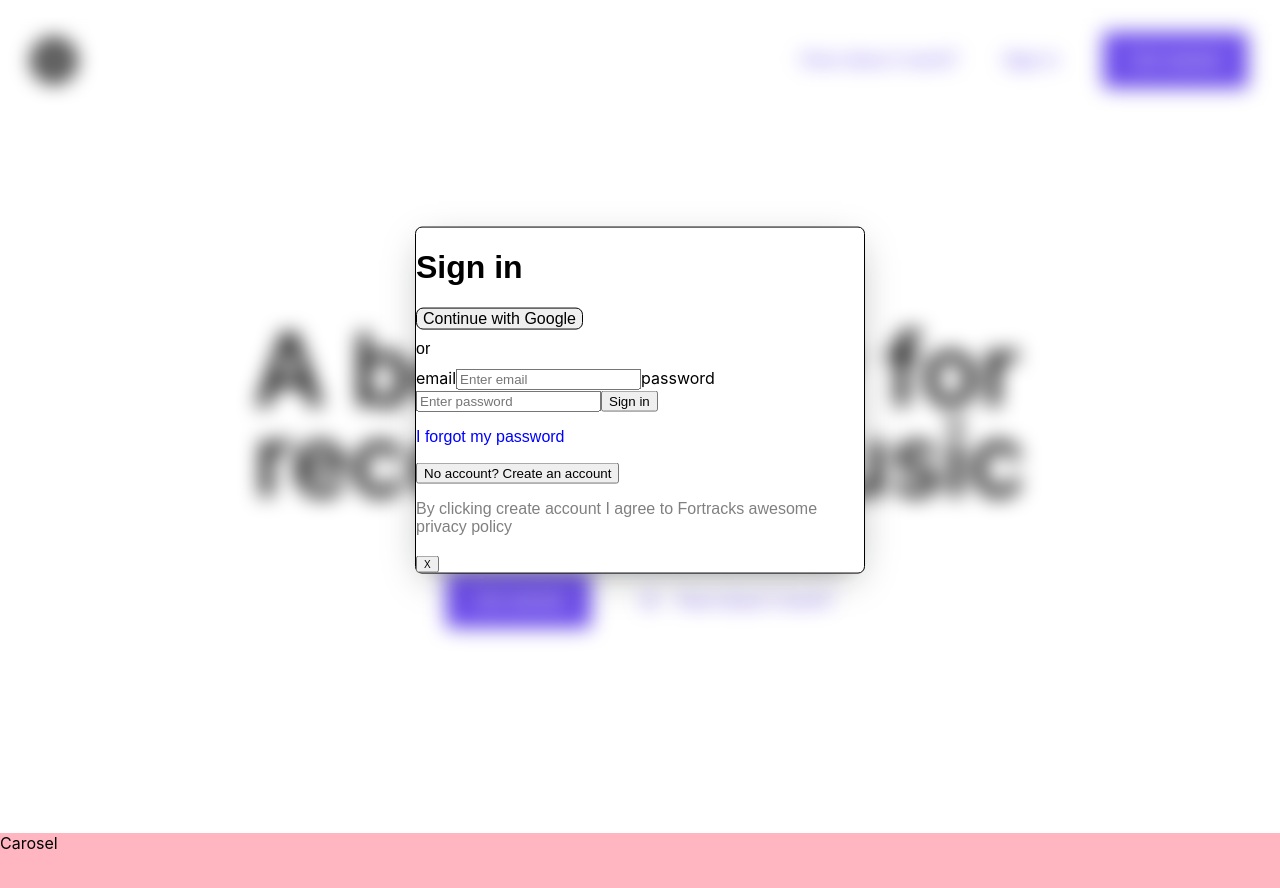
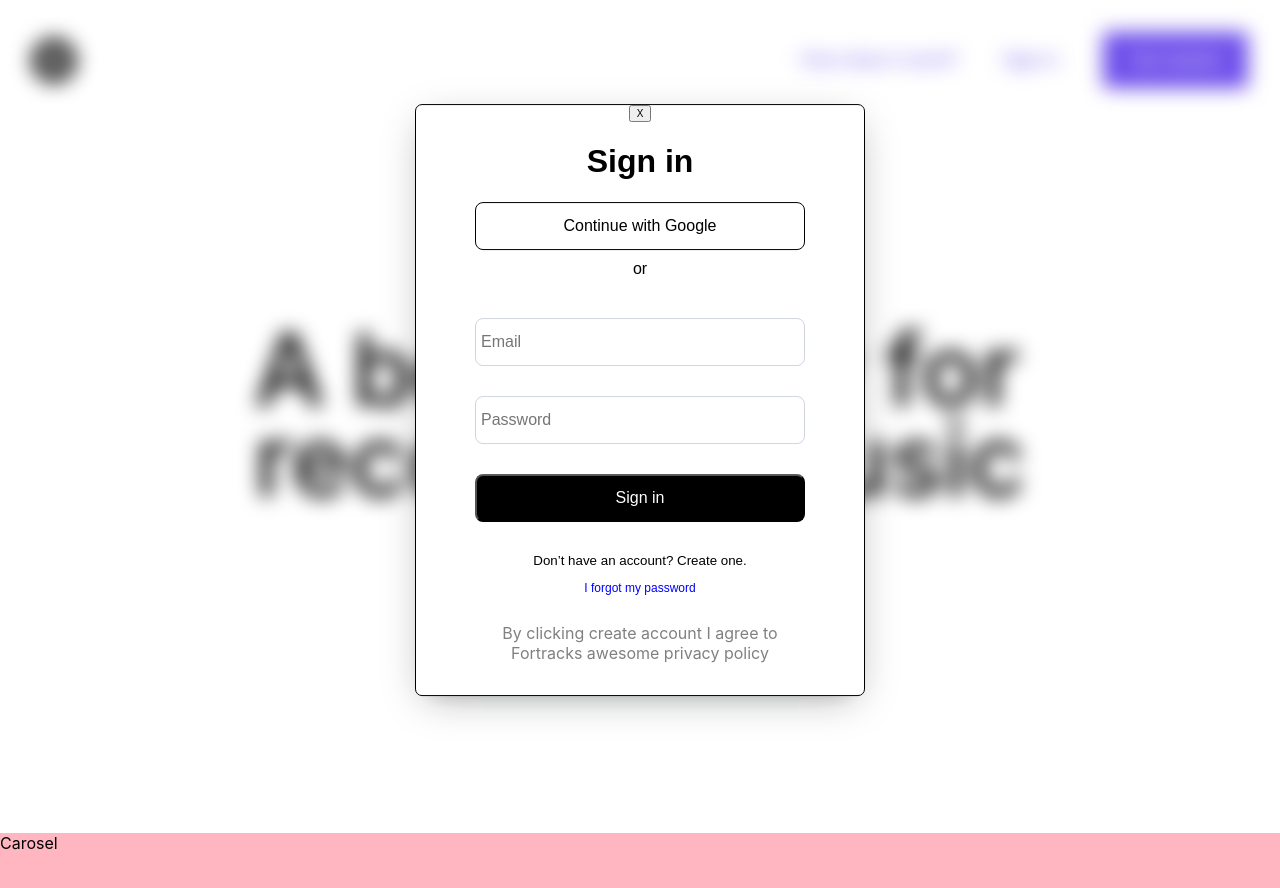
Before and after one commit to sofiaronnkvist/fourtrack, a Next.js app: page / in a window 1280 px wide. Both pictures are taken after a click on the button "Sign in". Shown: the top 888 px of the page. Built offline with nearby package versions, Linux system fonts and the light colour scheme; no server answers.

Commit message:
SignIn modal styled

```diff
--- a/components/Modal/Modal.jsx
+++ b/components/Modal/Modal.jsx
@@ -22,6 +22,10 @@ const StyledContent = styled(dialogContent)`
   padding: 25;
   border: 1px solid black;
   border-radius: 7px;
+  display: flex;
+  flex-direction: column;
+  justify-content: center;
+  align-items: center;
 `;
 
 const StyledOverlay = styled(dialogOverlay)`
@@ -40,15 +44,18 @@ const NavButton = styled.button`
   background-color: ${(props) =>
     props.background ? `${props.theme.purple}` : 'transparent'};
   cursor: pointer;
-  color: ${(props) => (props.whiteText ? `${props.theme.white}` : `${props.theme.purple}`)};
+  color: ${(props) =>
+    props.whiteText ? `${props.theme.white}` : `${props.theme.purple}`};
 `;
 
 const GoogleButton = styled.button`
+  width: 330px;
+  height: 48px;
   color: black;
-  font-family: Arial, Helvetica, sans-serif;
+  background-color: transparent;
   font-size: 16px;
   border: 1px solid black;
-  border-radius: 7px;
+  border-radius: 8px;
 `;
 
 const CloseButton = styled.button`
@@ -74,7 +81,8 @@ const StyledTitle = styled.h1`
 const PrivacyText = styled.p`
   color: grey;
   font-size: 12;
-  font-family: Arial, Helvetica, sans-serif;
+  text-align: center;
+  margin-bottom: 32px;
 `;
 
 const LoginTexts = styled.button`
@@ -86,13 +94,44 @@ const LoginTexts = styled.button`
 const CreateAccountTexts = styled.button`
   color: black;
   font-size: 16;
-  font-family: Arial, Helvetica, sans-serif;
+  background-color: transparent;
+  border: none;
+
 `;
 
 const ForgotPassword = styled.p`
   color: blue;
-  font-size: 16;
+  font-size: 12px;
   font-family: Arial, Helvetica, sans-serif;
+`;
+const StyledForm = styled.form`
+  display: flex;
+  flex-direction: column;
+  justify-content: center;
+  align-items: center;
+
+  input {
+    width: 330px;
+    height: 48px;
+    font-size: 16px;
+    padding: 5px;
+    margin-top: 30px;
+    border-radius: 8px;
+    border: 1px solid #D0D5DD;
+
+  }
+  button {
+    width: 330px;
+    height: 48px;
+    font-size: 16px;
+    padding: 5px;
+    margin: 30px;
+
+    background-color: black;
+    color: white;
+    border-radius: 8px;
+
+  }
 `;
 
 function Content({ children, ...props }) {
@@ -189,13 +228,16 @@ export default function Modal(props) {
         </NavButton>
       </DialogTrigger>
       <DialogContent>
+        <DialogClose asChild>
+          <CloseButton onClick={returnButtonValue}>X</CloseButton>
+        </DialogClose>
         <DialogTitle>{buttonTitle}</DialogTitle>
         <GoogleButton onClick={handleGoogleSignIn}>
           Continue with Google
         </GoogleButton>
         <Divider>or</Divider>
-        <form onSubmit={checkForm() ? handleLogin : handleSignup}>
-          <label>email</label>
+        <StyledForm onSubmit={checkForm() ? handleLogin : handleSignup}>
+          {/* <label>email</label> */}
           <input
             onChange={(e) =>
               setData({
@@ -206,9 +248,9 @@ export default function Modal(props) {
             value={data.email}
             required
             type='email'
-            placeholder='Enter email'
+            placeholder='Email'
           ></input>
-          <label>password</label>
+          {/* <label>password</label> */}
           <input
             onChange={(e) =>
               setData({
@@ -219,16 +261,16 @@ export default function Modal(props) {
             value={data.password}
             required
             type='password'
-            placeholder='Enter password'
+            placeholder='Password'
           ></input>
           <button type='submit'>{buttonTitle}</button>
-        </form>
+        </StyledForm>
         {checkForm() ? (
           <>
+            <CreateAccountTexts onClick={changeForm}>
+            Don’t have an account? Create one.
+            </CreateAccountTexts>
             <ForgotPassword>I forgot my password</ForgotPassword>
-            <CreateAccountTexts onClick={changeForm}>
-              No account? Create an account
-            </CreateAccountTexts>
           </>
         ) : (
           <LoginTexts onClick={changeForm}>
@@ -236,11 +278,8 @@ export default function Modal(props) {
           </LoginTexts>
         )}
         <PrivacyText>
-          By clicking create account I agree to Fortracks awesome privacy policy
+          By clicking create account I agree to <br/>Fortracks awesome privacy policy
         </PrivacyText>
-        <DialogClose asChild>
-          <CloseButton onClick={returnButtonValue}>X</CloseButton>
-        </DialogClose>
       </DialogContent>
     </Dialog>
   );
```
